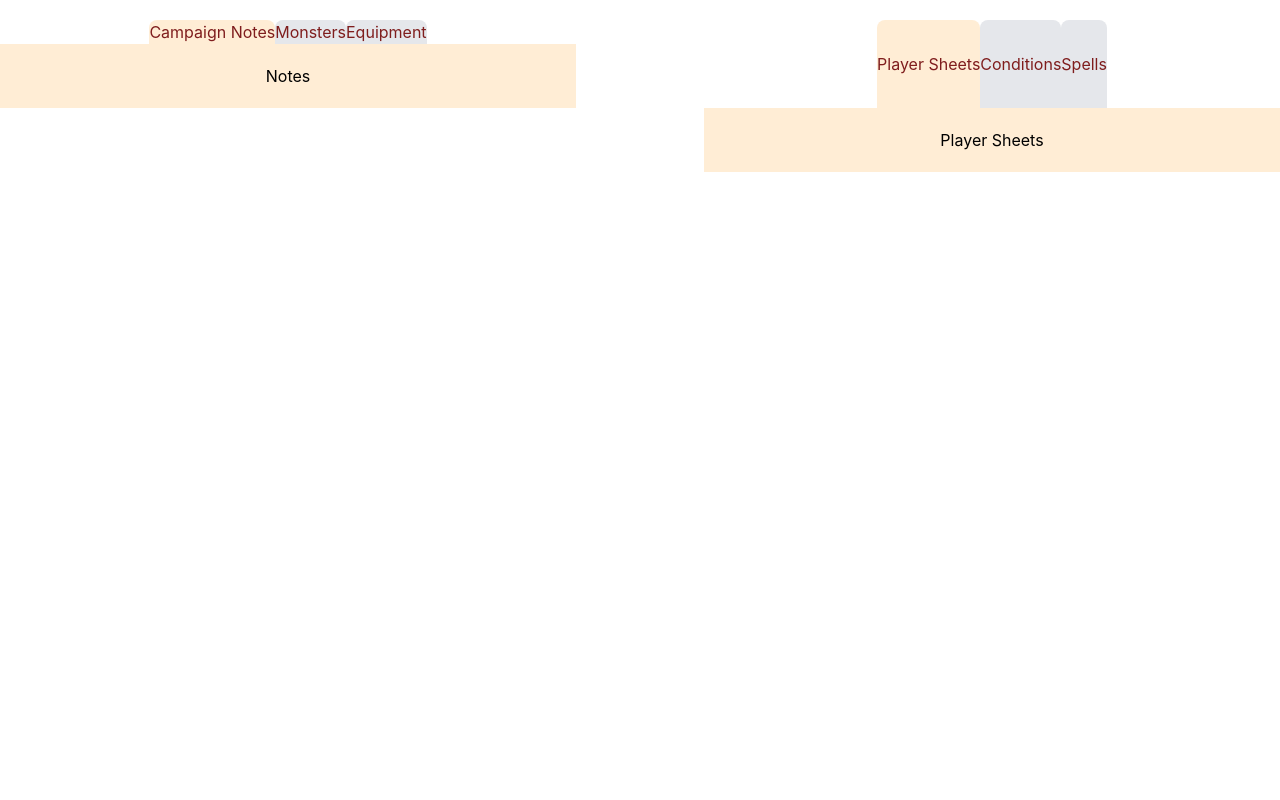
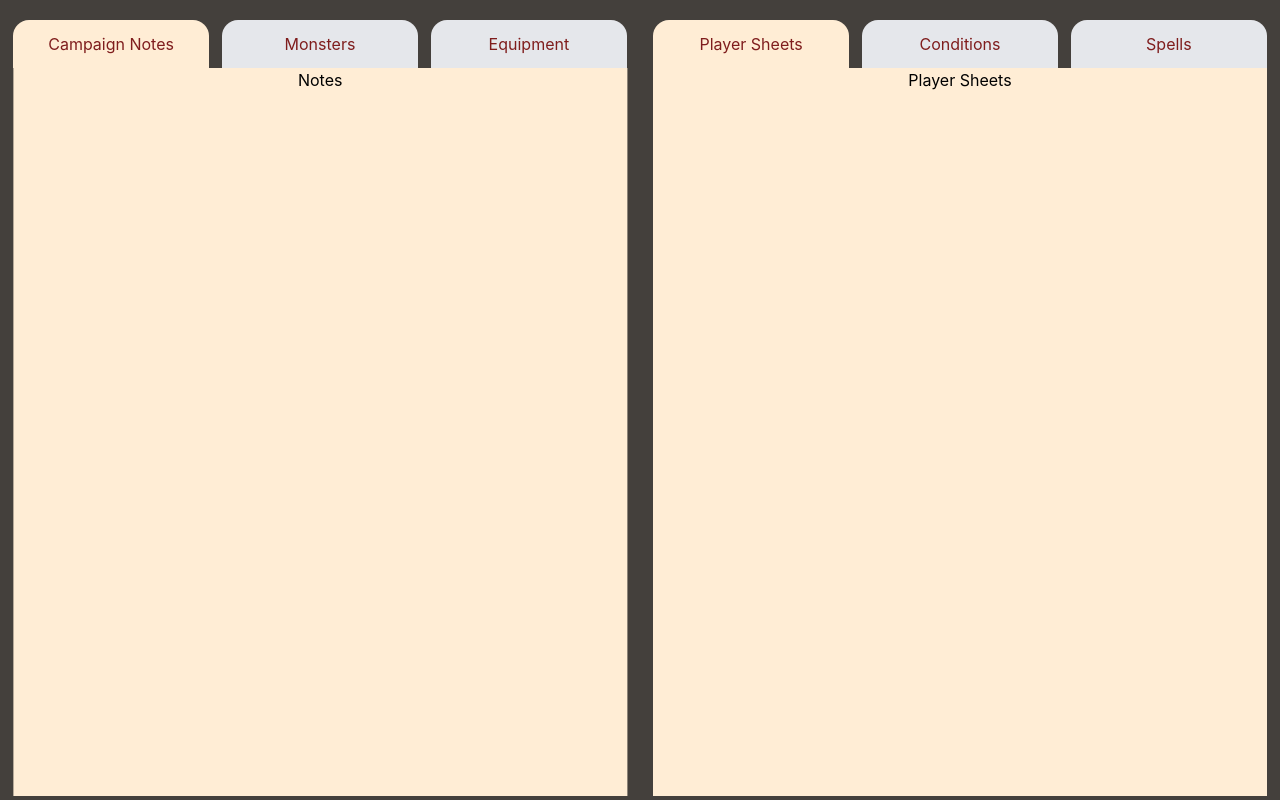
Before and after one commit to sanguine-dreams/DM-Screen, a React (Create React App) app: page / in a window 1280 px wide. Built offline with nearby package versions, Linux system fonts and the light colour scheme; no server answers.

Commit message:
tailwind alterations

```diff
--- a/src/App.css
+++ b/src/App.css
@@ -1,48 +1,9 @@
-/*
-  Based on TailwindCSS recommendations,
-  consider using classes instead of the `@apply` directive
-  @see https://tailwindcss.com/docs/reusing-styles#avoiding-premature-abstraction
-*/
-.App {
-  @apply h-full w-full;
-}
-.Screen {
-  @apply text-center flex flex-row justify-between;
-  font-family: Arial, sans-serif;
-}
-.tab-buttons {
-  @apply flex justify-center gap-5 mt-5;
-}
-.tab-buttons button {
-  @apply bg-[#F4F0F1] cursor-pointer text-[#5C180D] px-5 py-2.5 rounded-[15px_15px_0_0] border-[none];
-  outline: none;
-}
-.tab-buttons button.active {
-  @apply bg-[#FCF5E5] text-[#5C180D];
-}
-.tab-content {
-  @apply w-[45vw] bg-[#FCF5E5] h-[88vh] overflow-y-scroll p-5;
-}
-.conditions {
-  @apply grid grid-cols-[repeat(3,1fr)] gap-2.5;
-}
-.condition-card,
-.spell-card,
-.equipment-card,
-.monster-card {
-  @apply flex flex-wrap border-[brown] border-double border-2;
-}
-.condition-card h1,
-.spell-card h1,
-.equipment-card h1,
-.monster-card h1 {
-  @apply m-4;
-}
 ::-webkit-scrollbar {
-  @apply w-[5px];
+  width: 5px;
+
 }
 ::-webkit-scrollbar-track {
-  background: none;
+  background: transparent;
 }
 ::-webkit-scrollbar-thumb {
   @apply rounded-[5px];
--- a/src/App.js
+++ b/src/App.js
@@ -1,11 +1,12 @@
 import React from 'react';
 import './index.css';
+import './App.css';
 import Screen from './pages/Screen';
 import DndProvider from './components/DnDInfo';
 
 
 function App() {
-  return <div className='App w-full h-full'>
+  return <div className='App w-screen '>
     <DndProvider>
     <Screen />
     </DndProvider>
--- a/src/components/ConditionCard.jsx
+++ b/src/components/ConditionCard.jsx
@@ -1,5 +1,5 @@
 function ConditionCard({condition}){
-    return(<div className="condition-card border-double border-2 flex flex-wrap">
+    return(<div className="condition-card flex flex-wrap">
         <h1>{condition.name}</h1>
         <p>{condition.desc}</p>
     </div>);
--- a/src/components/EquipmentCard.jsx
+++ b/src/components/EquipmentCard.jsx
@@ -1,5 +1,5 @@
 function EquipmentCard({equipment}){
-    return(<div className="equipment-card border-double border-2 flex flex-wrap">
+    return(<div className="equipment-card flex flex-wrap scale-x-[-1]">
         <h1>{equipment}</h1>
     </div>);
 }
--- a/src/components/MonsterCard.jsx
+++ b/src/components/MonsterCard.jsx
@@ -1,5 +1,5 @@
 function MonsterCard({monster}){
-    return(<div className="monster-card border-double border-2 flex flex-wrap">
+    return(<div className="monster-card flex flex-wrap scale-x-[-1]">
         <h1 className="m-4">{monster.name}</h1>
         <h1 className="m-4">{monster.size}</h1>
         <h1 className="m-4">CR: {monster.cr}</h1>
--- a/src/components/SpellCard.jsx
+++ b/src/components/SpellCard.jsx
@@ -1,5 +1,5 @@
 function SpellCard({spell}){
-    return(<div className="spell-card border-double border-2 flex flex-wrap">
+    return(<div className="spell-card flex flex-wrap">
         <h1 className="m-4">{spell.name}</h1>
         <h1 className="m-4">{spell.level}</h1>
         <h1 className="m-4">{spell.casting_time}</h1>
--- a/src/pages/Screen.jsx
+++ b/src/pages/Screen.jsx
@@ -22,7 +22,7 @@ function Screen(){
       ];
 
       return (
-        <div className="Screen text-center flex flex-row justify-between ">
+        <div className="Screen text-center h-screen flex flex-row justify-around bg-stone-700">
           <TabLeft tabs={tabsL} />
           <TabRight tabs={tabsR} />
 
--- a/src/screentabs/Conditions.jsx
+++ b/src/screentabs/Conditions.jsx
@@ -5,7 +5,7 @@ import ConditionCard from '../components/ConditionCard';
 function Conditions() {
 
 const {conditions} = useContext(DnDContext);
-  return <div className='conditions grid'>
+  return <div className='conditions grid gap-4 grid-cols-3 grid-rows-3'>
     {conditions.map((condition)=>
     <ConditionCard condition={condition}/>)}
     </div>;
--- a/src/screentabs/Notes.jsx
+++ b/src/screentabs/Notes.jsx
@@ -1,7 +1,7 @@
 import React from 'react';
 
 function Notes() {
-  return <div>Notes</div>;
+  return <div className='scale-x-[-1]'>Notes</div>;
 }
 
 export default Notes;
--- a/src/screentabs/TabLeft.jsx
+++ b/src/screentabs/TabLeft.jsx
@@ -8,19 +8,19 @@ function TabLeft({ tabs }) {
   };
 
   return (
-    <div>
-      <div className="tab-buttons flex justify-center mt-5">
+    <div className='tab-parent'>
+      <div className="tab-buttons flex mt-5 justify-between" >
         {tabs.map((tab, index) => (
           <button
             key={index}
             onClick={() => handleTabClick(index)}
-            className={activeTab === index ? 'active bg-orange-100 text-red-900 rounded-t-lg' : 'bg-gray-200 cursor-pointer text-red-900 rounded-t-lg'}
+            className={activeTab === index ? 'active bg-orange-100 text-red-900 rounded-t-2xl py-3  w-[32%] px-1' : 'bg-gray-200 cursor-pointer text-red-900 rounded-t-2xl py-3  w-[32%] px-1'}
           >
             {tab.label}
           </button>
         ))}
       </div>
-      <div className="tab-content w-[45vw] p-5 bg-orange-100 overflow-y-scroll">
+      <div className="tab-content-left w-[48vw] bg-orange-100 overflow-y-scroll h-[91vh] scale-x-[-1]">
         {tabs[activeTab].content}
       </div>
     </div>
--- a/src/screentabs/TabRight.jsx
+++ b/src/screentabs/TabRight.jsx
@@ -8,19 +8,19 @@ function TabRight({ tabs }) {
   };
 
   return (
-    <div>
-      <div className="tab-buttons flex justify-center mt-5">
+    <div className='tab-parent'>
+      <div className="tab-buttons flex justify-between mt-5">
         {tabs.map((tab, index) => (
           <button
             key={index}
             onClick={() => handleTabClick(index)}
-            className={activeTab === index ? 'active bg-orange-100 text-red-900 rounded-t-lg py-8' : 'bg-gray-200 cursor-pointer text-red-900 rounded-t-lg py-8'}
+            className={activeTab === index ? 'active bg-orange-100 text-red-900 rounded-t-2xl py-3 w-[32%] px-1' : 'bg-gray-200 cursor-pointer text-red-900 rounded-t-2xl py-3 w-[32%] px-1'}
           >
             {tab.label}
           </button>
         ))}
       </div>
-      <div className="tab-content w-[45vw] p-5 bg-orange-100 overflow-y-scroll">
+      <div className="tab-content w-[48vw] bg-orange-100 overflow-y-scroll h-[91vh] ">
         {tabs[activeTab].content}
       </div>
     </div>
```
